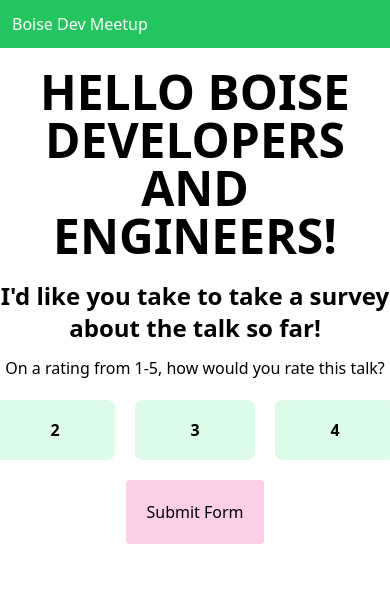
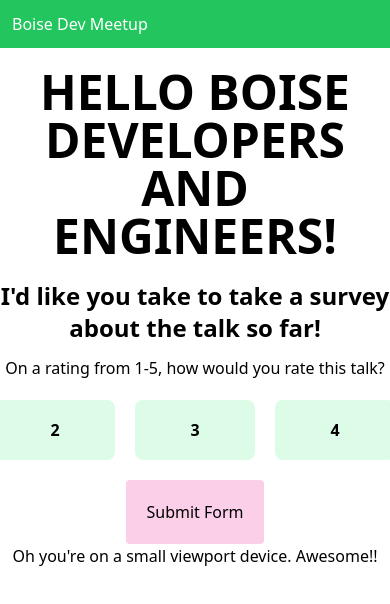
Before and after one commit to Tiernebre/presentations, a React (Vite) app in the folder frontend-js-stack-with-vite-windicss-and-headlessui/demo/: page / in a window 390 px wide. Shown: the top 604 px of the page. Built offline with nearby package versions, Linux system fonts and the light colour scheme.

Commit message:
visibility

```diff
--- a/frontend-js-stack-with-vite-windicss-and-headlessui/demo/src/App.tsx
+++ b/frontend-js-stack-with-vite-windicss-and-headlessui/demo/src/App.tsx
@@ -10,6 +10,9 @@ function App() {
         <h1 className="text-5xl font-bold mb-5">HELLO BOISE DEVELOPERS AND ENGINEERS!</h1>
         <h2 className="text-2xl font-bold mb-3">I'd like you take to take a survey about the talk so far!</h2>
         <SurveyForm />
+        <div className="visible md:hidden">
+          Oh you're on a small viewport device. Awesome!!
+        </div>
       </main>
       <footer>
       </footer>
```
